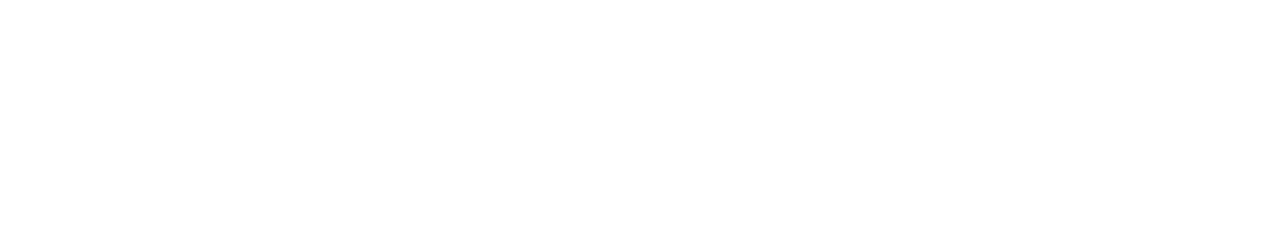
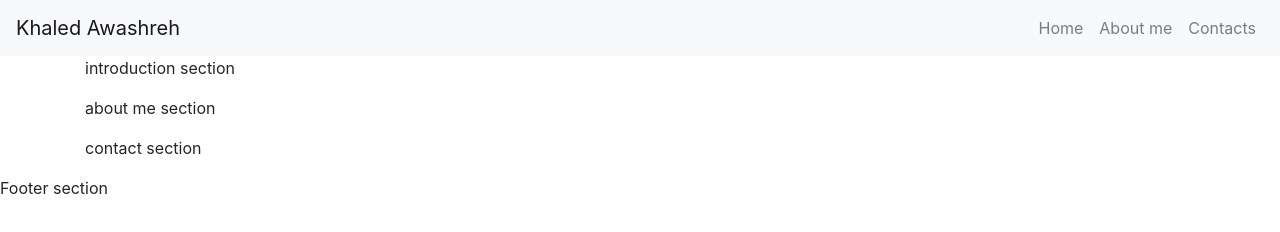
Before and after one commit to KhaledAwashreh/personal-portfolio, a plain HTML site: page index.html in a window 1280 px wide. Drawn offline with nearby package versions, Linux system fonts and the light colour scheme.

Commit message:
structure changes

```diff
--- a/index.html
+++ b/index.html
@@ -1,14 +1,47 @@
 <!doctype html>
 <html lang="en">
+
 <head>
     <meta name="viewport" content="width=device-width, initial-scale=1, shrink-to-fit=no">
     <meta charset="utf-8">
-        <link rel="stylesheet" href="https://cdn.jsdelivr.net/npm/bootstrap@4.4.1/dist/css/bootstrap.min.css" integrity="sha384-Vkoo8x4CGsO3+Hhxv8T/Q5PaXtkKtu6ug5TOeNV6gBiFeWPGFN9MuhOf23Q9Ifjh" crossorigin="anonymous">
+    <link rel="stylesheet" href="https://cdn.jsdelivr.net/npm/bootstrap@4.4.1/dist/css/bootstrap.min.css"
+        integrity="sha384-Vkoo8x4CGsO3+Hhxv8T/Q5PaXtkKtu6ug5TOeNV6gBiFeWPGFN9MuhOf23Q9Ifjh" crossorigin="anonymous">
     <title>Khaled Awashreh</title>
 </head>
+
 <body>
-        <div class=""></div>
-        <div></div>
-        <div></div>
+    <header>
+        <nav id="main-header" class="navbar navbar-expand-lg navbar-light bg-light">
+            <a class="navbar-brand" href="#">Khaled Awashreh</a>
+            <button class="navbar-toggler" type="button" data-toggle="collapse" data-target="#navbarNavAltMarkup"
+                aria-controls="navbarNavAltMarkup" aria-expanded="false" aria-label="Toggle navigation">
+                <span class="navbar-toggler-icon"></span>
+            </button>
+            <div class="collapse navbar-collapse" id="navbarNavAltMarkup">
+                <div class="navbar-nav ml-auto">
+                    <a class="nav-item nav-link" href="#">Home</a>
+                    <a class="nav-item nav-link" href="#">About me</a>
+                    <a class="nav-item nav-link" href="#">Contacts</a>
+                </div>
+            </div>
+        </nav>
+    </header>
+    <main class="container">
+        <div id="introduction">
+            <p>introduction section</p>
+        </div>
+        <div id="about-me">
+            <p>about me section</p>
+        </div>
+        <div id="contact-me">
+            <p>contact section</p>
+        </div>
+    </main>
+    <footer>
+        <div>
+            <p>Footer section</p>
+        </div>
+    </footer>
 </body>
+
 </html>
```
Lines whose indentation alone changed are shown as unchanged.
